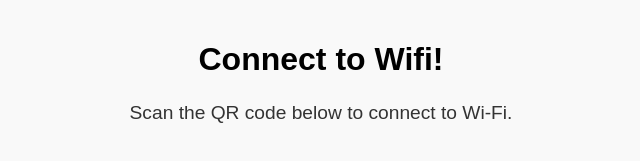
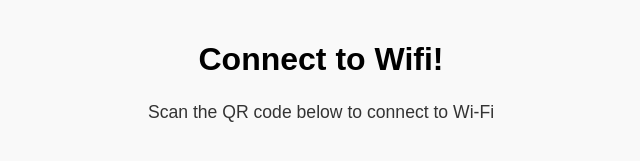
Before and after one commit to lkh9596/wifi_QR_code, a plain HTML site: page index.html in a window 1280 px wide. Shown: the top 161 px of the page, 319-959 px from the left. Drawn offline with Linux system fonts and the light colour scheme.

Commit message:
Reduce text size

```diff
--- a/index.html
+++ b/index.html
@@ -25,7 +25,7 @@
             margin: 20px 0;
         }
         p {
-            font-size: 1.2em;
+            font-size: 1.1em;
             line-height: 1.6;
             color: #333;
         }
@@ -37,7 +37,7 @@
 </head>
 <body>
     <h1>Connect to Wifi!</h1>
-    <p>Scan the QR code below to connect to Wi-Fi.</p>
+    <p>Scan the QR code below to connect to Wi-Fi</p>
     <img src="Fios-461Y4-qrcode.png" alt="Wi-Fi QR Code">
 
 </body>
```
